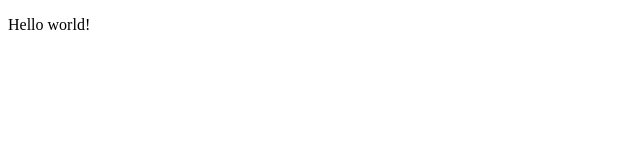
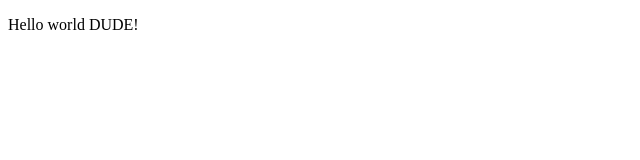
Before and after one commit to darthMilash/JS, a plain HTML site: page index.html in a window 1280 px wide. Shown: the full height of the page, 0-640 px from the left. Drawn offline with Linux system fonts and the light colour scheme.

Commit message:
second commit

```diff
--- a/index.html
+++ b/index.html
@@ -7,7 +7,7 @@
 </head>
 <body>
 
-<p>Hello world!</p>
+<p>Hello world DUDE!</p>
 
 <script src="js/script.js"></script>
 
```
